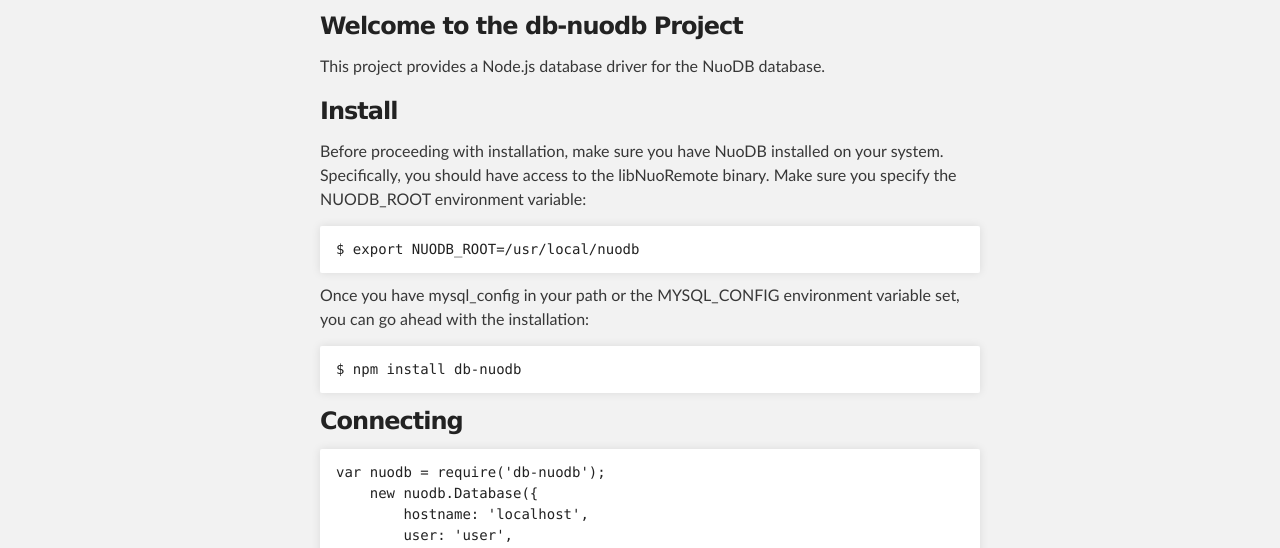
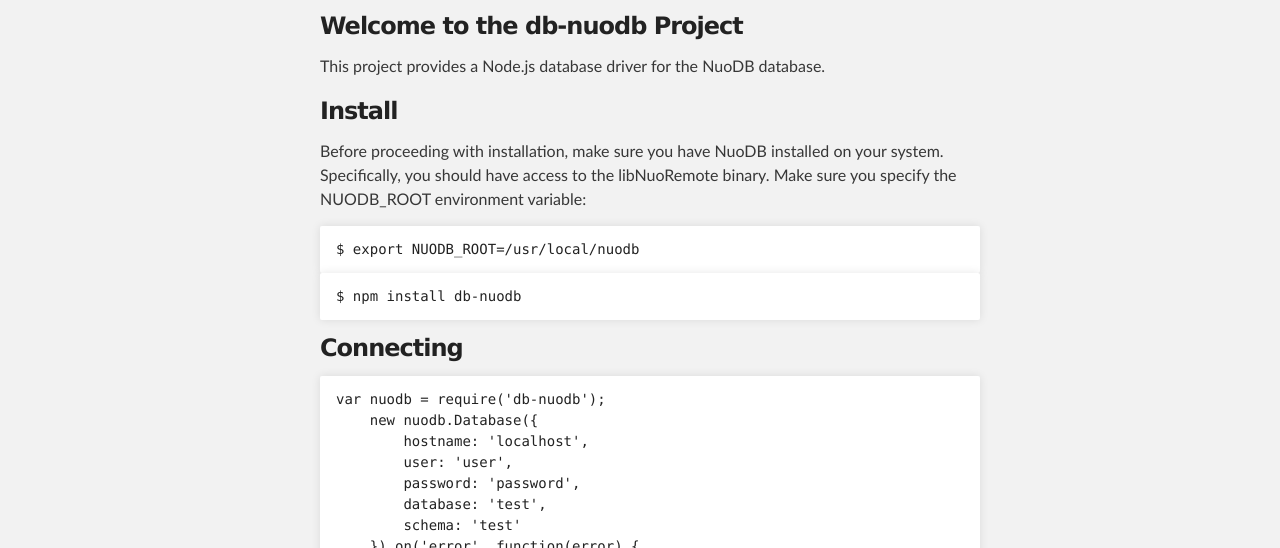
Before and after one commit to michaelfig/node-db-nuodb, a plain HTML site: page index.html in a window 1280 px wide. Shown: the part 252-800 px from the top of the page. Drawn offline with Linux system fonts and the light colour scheme.

Commit message:
Update web site content.

```diff
--- a/index.html
+++ b/index.html
@@ -46,9 +46,6 @@
       the NUODB_ROOT environment variable:</p>
 
     <pre><code>$ export NUODB_ROOT=/usr/local/nuodb</code></pre>
-
-    <p>Once you have mysql_config in your path or the MYSQL_CONFIG environment variable set,
-      you can go ahead with the installation:</p>
 
     <pre><code>$ npm install db-nuodb</code></pre>
 
```
Also changed, not shown: 1 other file.
